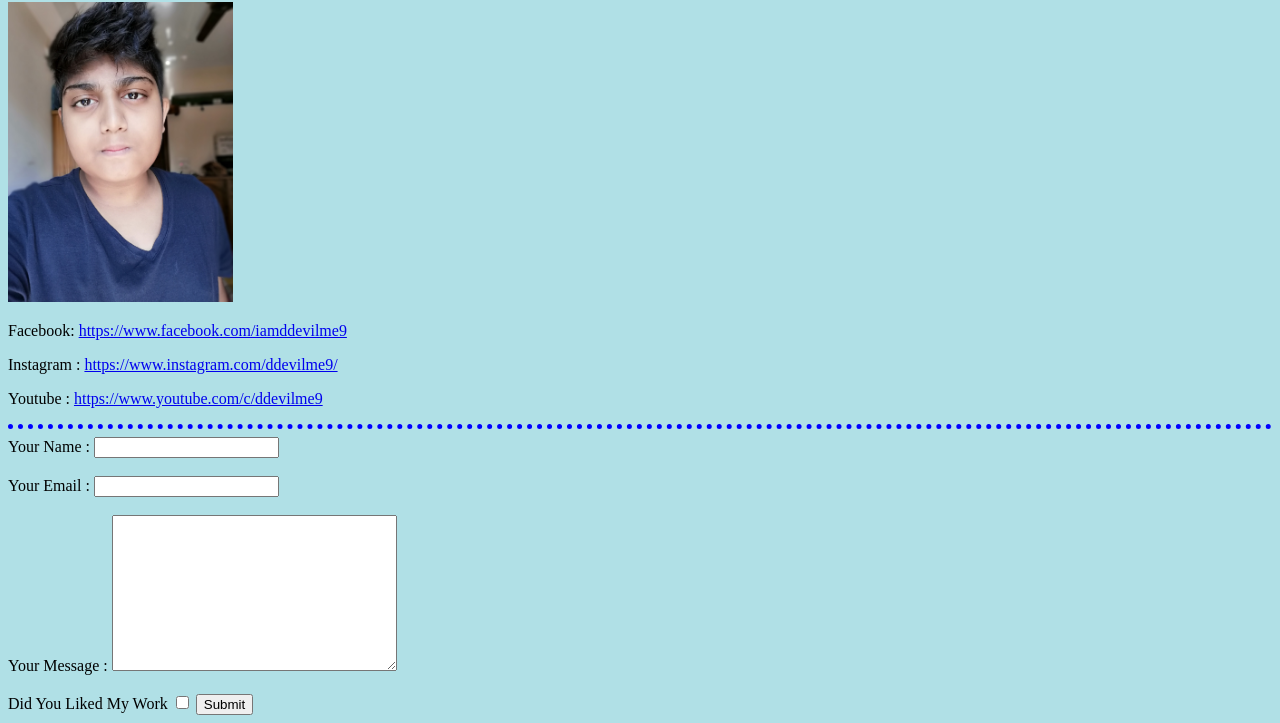
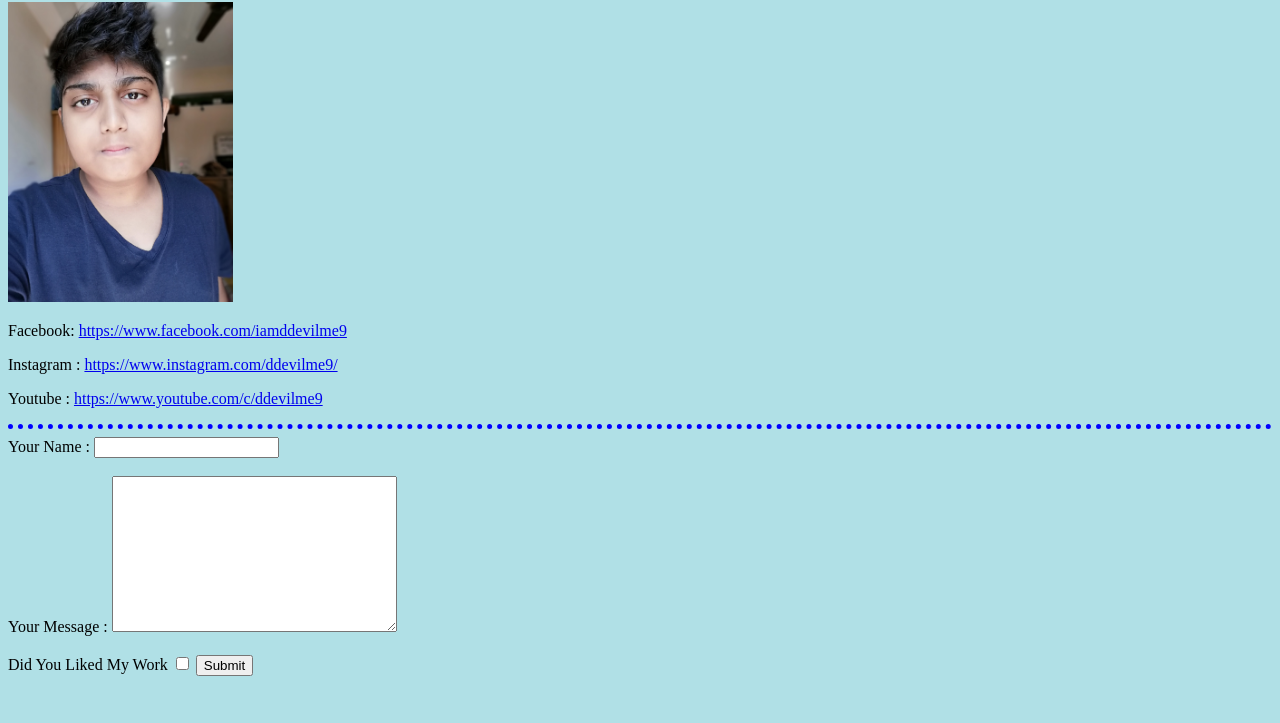
Before and after one commit to ddevilme9/Avatar-The-last-Airbender, a plain HTML site: page contacts.html in a window 1280 px wide. Shown: the part 78-801 px from the top of the page. Drawn offline with Linux system fonts and the light colour scheme.

Commit message:
contacts1

```diff
--- a/contacts.html
+++ b/contacts.html
@@ -20,8 +20,7 @@
   <input type="text" name="Name" value="">
   <br> <br>
 
-  <label>Your Email : </label>
-  <input type="email" name="Email" value=""><br> <br>
+
   <label>Your Message :</label>
   <textarea name="Message" rows="10" cols="33"></textarea> <br> <br>
   <label> Did You Liked My Work</label>
```
